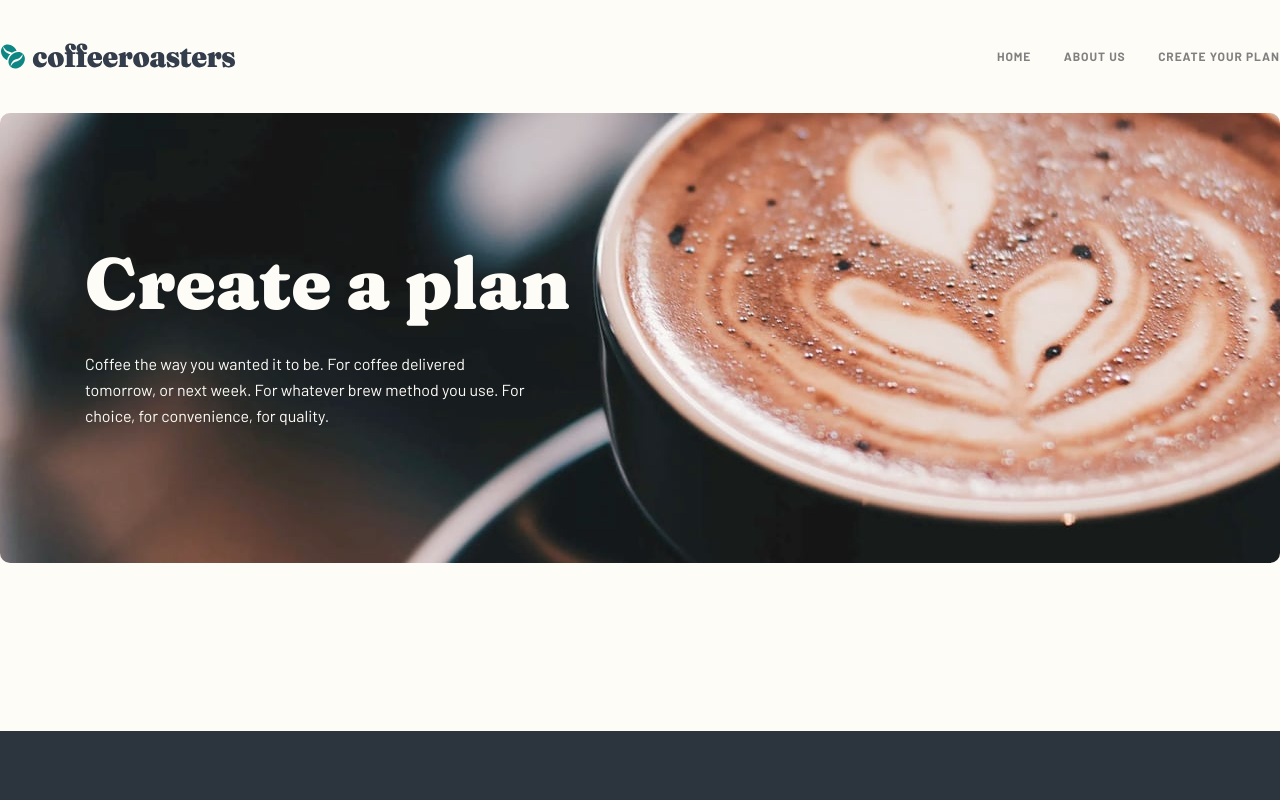
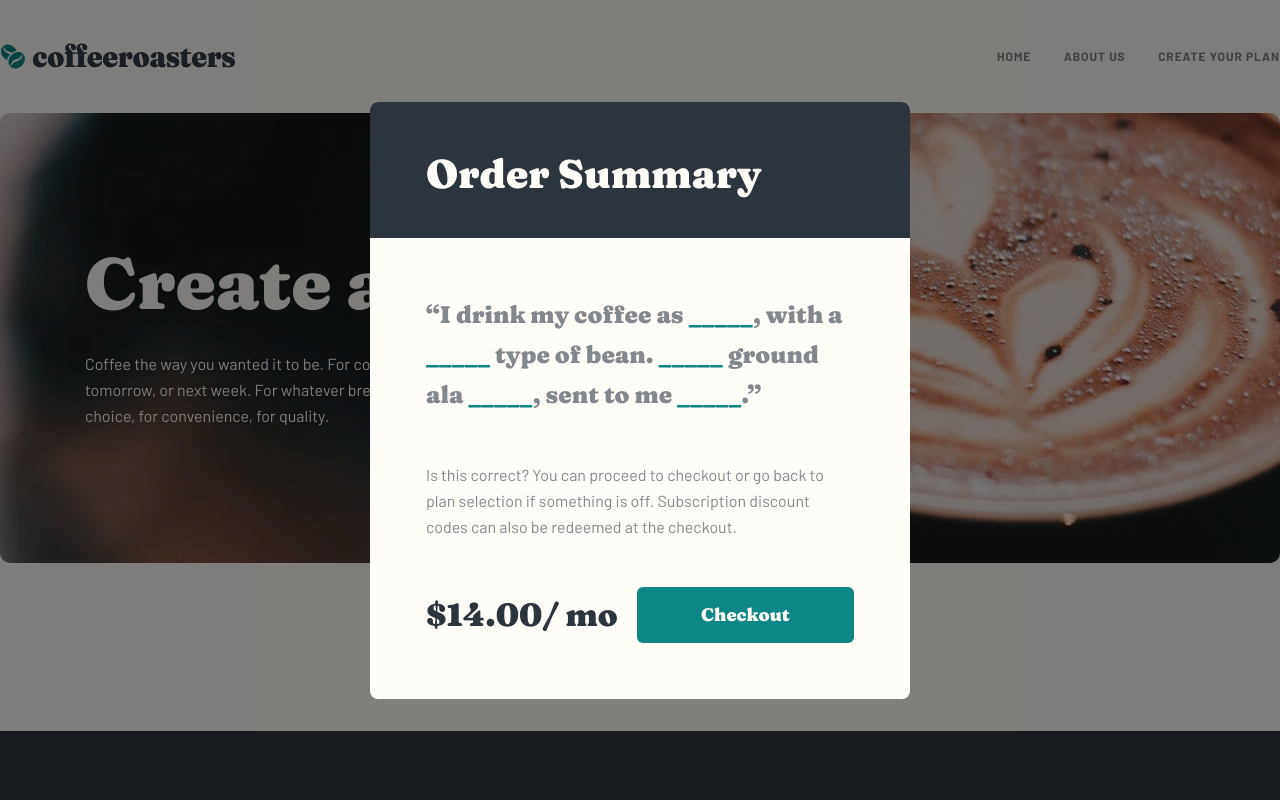
Before and after one commit to danielopq/Coffeeroasters, a React (Vite) app: page / in a window 1280 px wide. Shown: the top 800 px of the page. Built offline with nearby package versions, Linux system fonts and the light colour scheme.

Commit message:
ConfirmationDialog.tsx - created

```diff
--- a/src/components/shared/mainButton/MainButton.tsx
+++ b/src/components/shared/mainButton/MainButton.tsx
@@ -2,7 +2,7 @@ import { useEffect, useState } from 'react';
 import './mainButton.css';
 
 interface MainButtonProps{
-    enable:boolean;
+    enable?:boolean;
     value:string;
 }
 
--- a/src/components/subscribe/subscribePlanMaker/SubscribePlanMaker.tsx
+++ b/src/components/subscribe/subscribePlanMaker/SubscribePlanMaker.tsx
@@ -4,6 +4,7 @@ import PlanIndex from './planIndex/PlanIndex';
 import PlanOption from './planOption/PlanOption';
 import PlanSummary from './planSummary/PlanSummary';
 import MainButton from '../../shared/mainButton/MainButton';
+import ConfirmationDialog from './confirmationDialog/ConfirmationDialog';
 import { useEffect, useState } from 'react';
 
 interface planResume {
@@ -13,24 +14,24 @@ interface planResume {
 const SubscribePlanMaker: React.FC = () => {
     const { option01, option02, option03, option04, option05 } = OptionsData;
     const [plan, setPlan] = useState<planResume>({ preferences: '_____', beanType: '_____', quantity: '_____', grindOption: '_____', deliveries: '_____' });
-    const [enableButton,setEnableButton] = useState<boolean>(false);
+    const [enableButton, setEnableButton] = useState<boolean>(false);
     const { preferences, beanType, quantity, grindOption, deliveries } = plan;
-    const [grindOptionBlocked,setGrindOptionBlocked] = useState<boolean>(false);
+    const [grindOptionBlocked, setGrindOptionBlocked] = useState<boolean>(false);
 
 
-    useEffect(()=>{
+    useEffect(() => {
         let countSelectedOptions: number = 0;
-        for(let i in plan){
+        for (let i in plan) {
             plan[i] !== '_____' && countSelectedOptions++;
         }
         const planLength = Object.keys(plan).length;
-        if (((planLength - countSelectedOptions) == 0 && !grindOptionBlocked) || ((planLength - countSelectedOptions) == 1 && grindOptionBlocked)){
+        if (((planLength - countSelectedOptions) == 0 && !grindOptionBlocked) || ((planLength - countSelectedOptions) == 1 && grindOptionBlocked)) {
             setEnableButton(true);
-        }else{
+        } else {
             setEnableButton(false);
         }
 
-    },[plan]);
+    }, [plan]);
     const getChoice = (optionID: string, selectedChoice: string) => {
         setPlan((prevPlan) => {
             const updatedPlan = { ...prevPlan, [optionID]: selectedChoice };
@@ -45,9 +46,10 @@ const SubscribePlanMaker: React.FC = () => {
     };
 
     return (
+        <>
             <div id="subscribePlanMaker">
                 <div id="planMakerContent">
-                <PlanIndex preferences={preferences} beanType={beanType} quantity={quantity} grindOption={grindOption} deliveries={deliveries} blockGrindOption={grindOptionBlocked}/>
+                    <PlanIndex preferences={preferences} beanType={beanType} quantity={quantity} grindOption={grindOption} deliveries={deliveries} blockGrindOption={grindOptionBlocked} />
                     <div id="planOptions">
                         <PlanOption optionID={'preferences'} deployed={true} option={option01} getChoice={getChoice} />
                         <PlanOption optionID={'beanType'} deployed={false} option={option02} getChoice={getChoice} />
@@ -59,6 +61,9 @@ const SubscribePlanMaker: React.FC = () => {
                 <PlanSummary preferences={preferences} beanType={beanType} quantity={quantity} grindOption={grindOption} deliveries={deliveries} />
                 <MainButton enable={enableButton} value='Create my plan!' />
             </div>
+            <ConfirmationDialog preferences={preferences} beanType={beanType} quantity={quantity} grindOption={grindOption} deliveries={deliveries} />
+        </>
+
     )
 }
 export default SubscribePlanMaker;
--- /dev/null
+++ b/src/components/subscribe/subscribePlanMaker/confirmationDialog/ConfirmationDialog.tsx
@@ -0,0 +1,38 @@
+import './confirmationDialog.css';
+import MainButton from '../../../shared/mainButton/MainButton';
+
+interface PlanSummaryProps {
+    preferences: string;
+    beanType: string;
+    quantity: string;
+    grindOption: string;
+    deliveries: string;
+}
+
+const ConfirmationDialog: React.FC<PlanSummaryProps> = ({ preferences, beanType, quantity, grindOption, deliveries }) => {
+    return (
+        <div id="confirmationDialog">
+            <div id="confirmationDialog-content">
+                <div id="confirmationDialog-header">
+                    <h2>Order Summary</h2>
+                </div>
+                <p id="confirmationDialog-summary">
+                    “I drink my coffee {preferences == 'Capsules' ? 'using' : 'as'} <span className='confDialogChoice'>{preferences}</span>,
+                    with a <span className='confDialogChoice'>{beanType}</span> type of bean.
+                    <span className='confDialogChoice'> {quantity}</span>
+                    {preferences === 'Capsules' ? '' : (<> ground ala <span className='confDialogChoice'>{grindOption}</span></>)}
+                    , sent to me <span className='confDialogChoice'>{deliveries}</span>.”
+                </p>
+                <p id="confirmationDialog-instructions" className='mainText'>
+                    Is this correct? You can proceed to checkout or go back to plan selection if something is off.
+                    Subscription discount codes can also be redeemed at the checkout.
+                </p>
+                <div id="confirmationDialog-buttonArea">
+                    <p id="confirmationDialog-fee">$14.00/ mo</p>
+                    <MainButton value='Checkout'/>
+                </div>
+            </div>
+        </div>
+    )
+}
+export default ConfirmationDialog;
--- /dev/null
+++ b/src/components/subscribe/subscribePlanMaker/confirmationDialog/confirmationDialog.css
@@ -0,0 +1,62 @@
+#confirmationDialog {
+    width: 100vw;
+    height: 100%;
+    background-color: rgba(0, 0, 0, 0.5);
+    z-index: 100;
+    top: 0px;
+    position: fixed;
+    display: flex;
+    justify-content: center; /* Centra horizontalmente */
+    align-items: center;    /* Centra verticalmente */
+}
+
+#confirmationDialog-content {
+    width: 540px;
+    height: 597px;
+    border-radius: 8px;
+    background-color: var(--lightCream);
+    overflow: hidden;
+    display:flex;
+    flex-direction: column;
+    align-items: center;
+    justify-content: flex-start;
+}
+
+#confirmationDialog-header{
+    width: inherit;
+    height: 136px;
+    padding: 48px 0px 40px 56px;
+    color: var(--lightCream);
+    background-color: var(--darkGrey);
+}
+
+#confirmationDialog-summary{
+    width: 428px;
+    height: 160px;
+    font: 24px/40px 'Fraunces-Black';
+    margin-top: 57px;
+    color: var(--grey);
+}
+
+.confDialogChoice{
+    color:var(--darkCyan);
+}
+
+#confirmationDialog-instructions{
+    width: 428px;
+    height: 78px;
+    margin-top: 7px;
+    color: var(--grey);
+}
+
+#confirmationDialog-buttonArea{
+    width: 428px;
+    height: 56px;
+    margin-top: 47px;
+    font: 32px/36px 'Fraunces-Black';
+    color: var(--darkGrey);
+    display:flex;
+    flex-direction: row;
+    align-items: center;
+    justify-content: space-between;
+}
```
Lines whose indentation alone changed are shown as unchanged.
